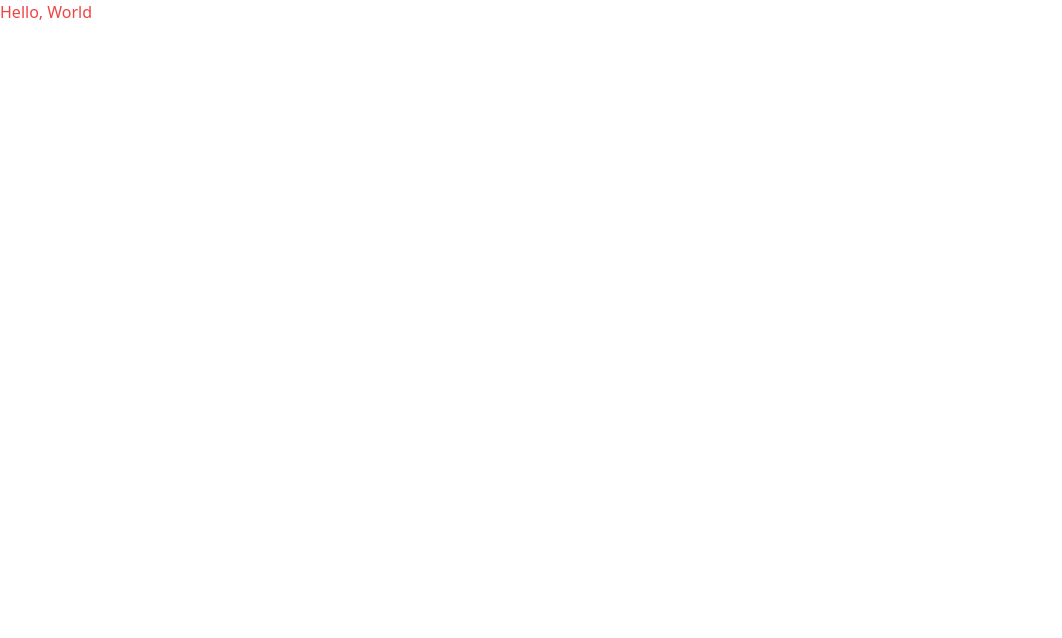
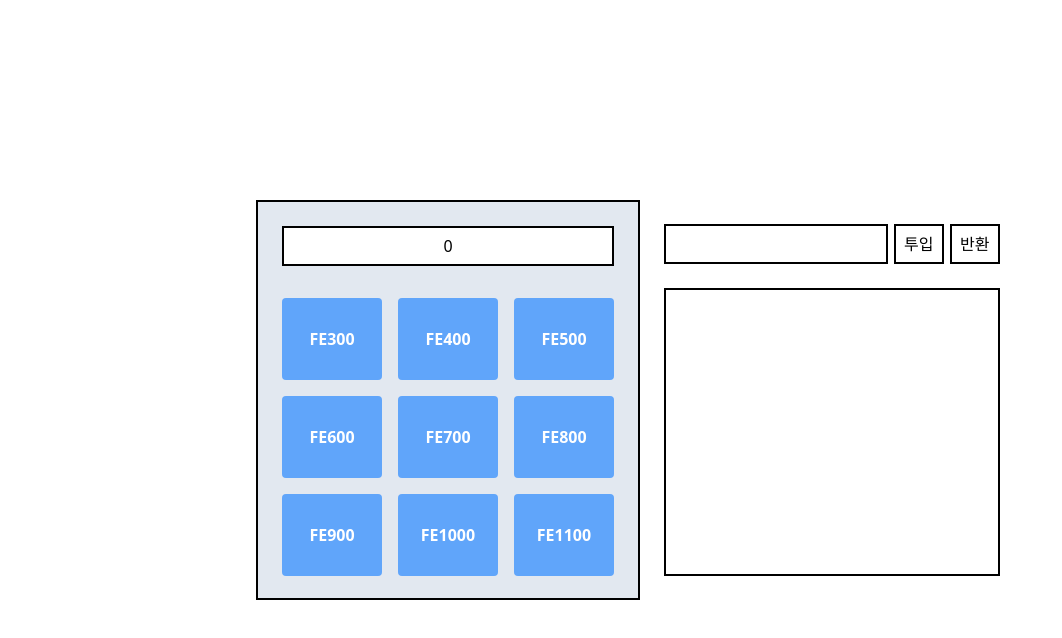
Before and after one commit to FC-InnerCircle/fe1-vending-machine, a React (Vite) app: page / in a window 1280 px wide. Shown: the top 638 px of the page, without its empty margins (0-1062 px from the left). Built offline with nearby package versions, Linux system fonts and the light colour scheme.

Commit message:
feat: 레이아웃 생성

```diff
--- a/src/App.tsx
+++ b/src/App.tsx
@@ -1,8 +1,22 @@
+import BalanceController from "./containers/BalanceControlContainer/BalanceControlContainer";
+import BalanceDisplayContainer from "./containers/BalanceDisplayContainer/BalanceDisplayContainer";
+import HistoryContainer from "./containers/HistoryContainer/HistoryContainer";
+import ProductButtonConainer from "./containers/ProductButtonConainer/ProductButtonConainer";
+
 function App() {
   return (
-    <main>
-      <h1 className="text-red-500">Hello, World</h1>
-    </main>
+    <div className="w-full h-screen flex justify-center items-center">
+      <main className="w-full h-full md:h-[400px] flex flex-col md:max-w-3xl md:flex-row">
+        <section className="w-full h-1/2 p-6 bg-slate-200 border-0 md:border-2 border-black md:h-full md:w-1/2">
+          <BalanceDisplayContainer />
+          <ProductButtonConainer />
+        </section>
+        <section className="w-full h-1/2 p-6 flex flex-col gap-6 md:h-full md:w-1/2">
+          <BalanceController />
+          <HistoryContainer />
+        </section>
+      </main>
+    </div>
   );
 }
 
```
